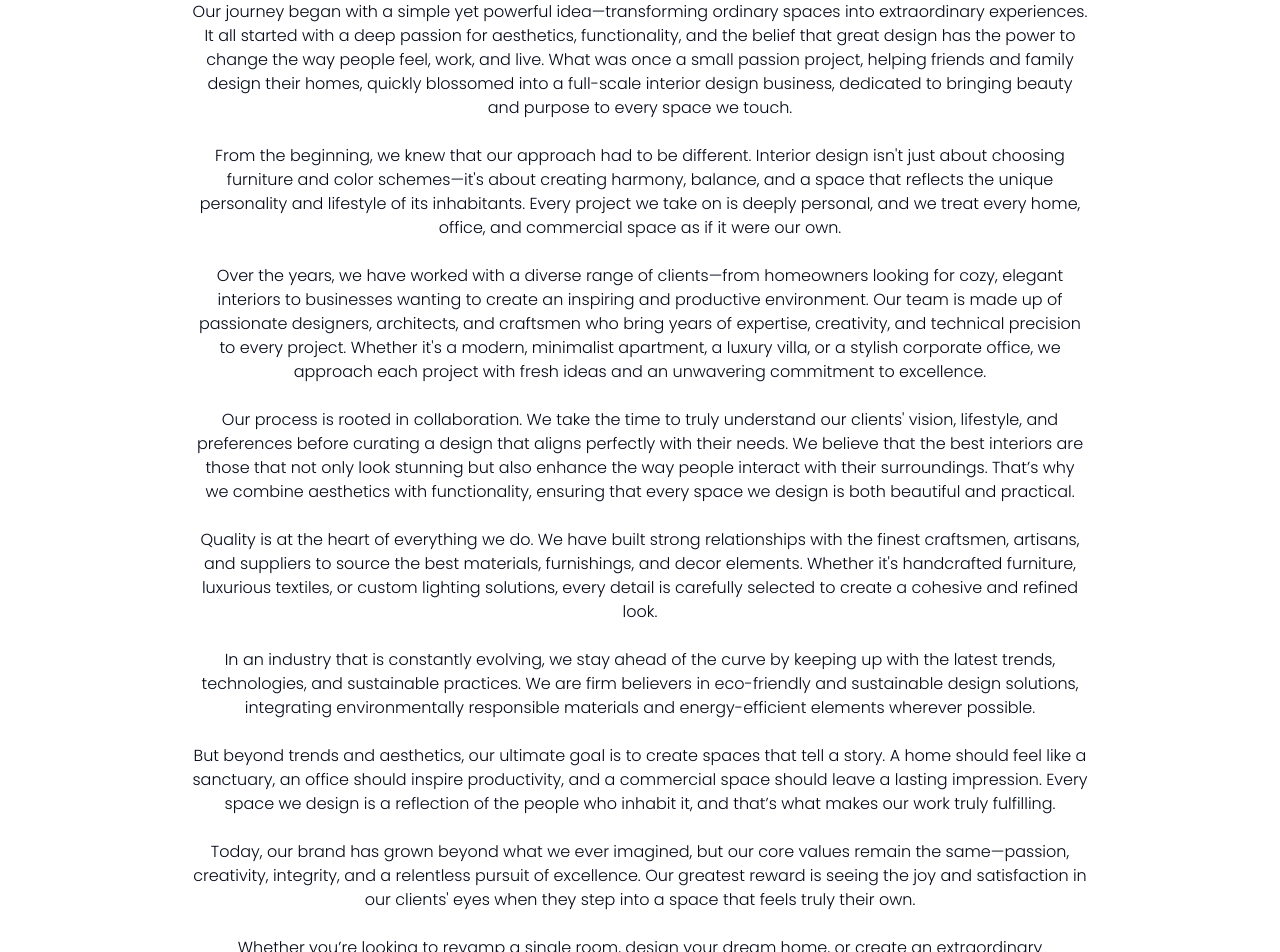
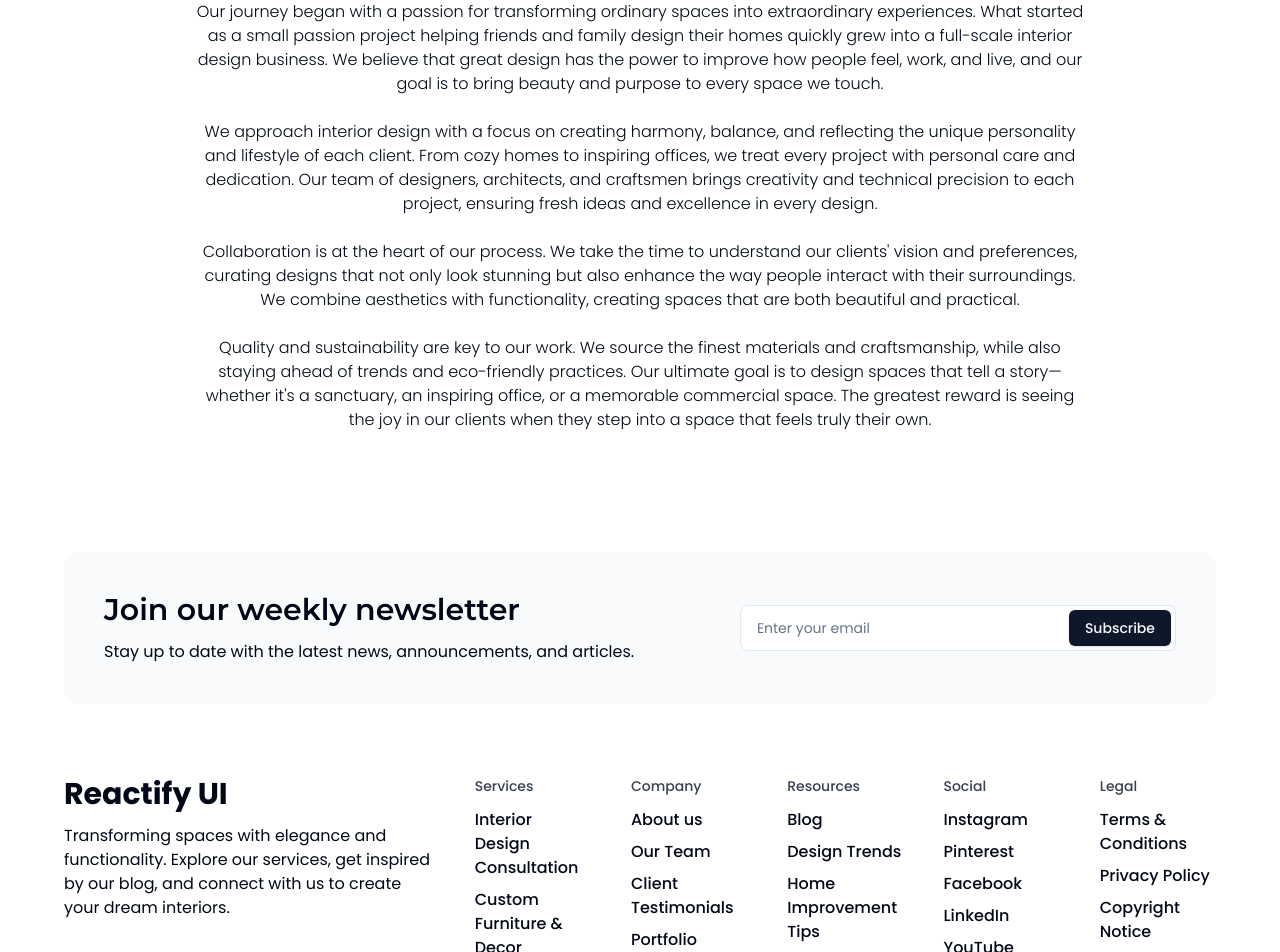
Before and after one commit to shashankaz/relix, a React (Vite) app: page /about in a window 1280 px wide. Shown: the part 320-1272 px from the top of the page. Built offline with nearby package versions, Linux system fonts and the light colour scheme.

Commit message:
feat: revise About page content for clarity and engagement

```diff
--- a/src/pages/About/index.tsx
+++ b/src/pages/About/index.tsx
@@ -14,77 +14,35 @@ const About = () => {
       </div>
       <div className="space-y-6 max-w-4xl mx-auto">
         <p className="font-light text-center">
-          Our journey began with a simple yet powerful idea—transforming
-          ordinary spaces into extraordinary experiences. It all started with a
-          deep passion for aesthetics, functionality, and the belief that great
-          design has the power to change the way people feel, work, and live.
-          What was once a small passion project, helping friends and family
-          design their homes, quickly blossomed into a full-scale interior
-          design business, dedicated to bringing beauty and purpose to every
-          space we touch.
+          Our journey began with a passion for transforming ordinary spaces into
+          extraordinary experiences. What started as a small passion project
+          helping friends and family design their homes quickly grew into a
+          full-scale interior design business. We believe that great design has
+          the power to improve how people feel, work, and live, and our goal is
+          to bring beauty and purpose to every space we touch.
         </p>
         <p className="font-light text-center">
-          From the beginning, we knew that our approach had to be different.
-          Interior design isn't just about choosing furniture and color
-          schemes—it's about creating harmony, balance, and a space that
-          reflects the unique personality and lifestyle of its inhabitants.
-          Every project we take on is deeply personal, and we treat every home,
-          office, and commercial space as if it were our own.
+          We approach interior design with a focus on creating harmony, balance,
+          and reflecting the unique personality and lifestyle of each client.
+          From cozy homes to inspiring offices, we treat every project with
+          personal care and dedication. Our team of designers, architects, and
+          craftsmen brings creativity and technical precision to each project,
+          ensuring fresh ideas and excellence in every design.
         </p>
         <p className="font-light text-center">
-          Over the years, we have worked with a diverse range of clients—from
-          homeowners looking for cozy, elegant interiors to businesses wanting
-          to create an inspiring and productive environment. Our team is made up
-          of passionate designers, architects, and craftsmen who bring years of
-          expertise, creativity, and technical precision to every project.
-          Whether it's a modern, minimalist apartment, a luxury villa, or a
-          stylish corporate office, we approach each project with fresh ideas
-          and an unwavering commitment to excellence.
+          Collaboration is at the heart of our process. We take the time to
+          understand our clients' vision and preferences, curating designs that
+          not only look stunning but also enhance the way people interact with
+          their surroundings. We combine aesthetics with functionality, creating
+          spaces that are both beautiful and practical.
         </p>
         <p className="font-light text-center">
-          Our process is rooted in collaboration. We take the time to truly
-          understand our clients' vision, lifestyle, and preferences before
-          curating a design that aligns perfectly with their needs. We believe
-          that the best interiors are those that not only look stunning but also
-          enhance the way people interact with their surroundings. That’s why we
-          combine aesthetics with functionality, ensuring that every space we
-          design is both beautiful and practical.
-        </p>
-        <p className="font-light text-center">
-          Quality is at the heart of everything we do. We have built strong
-          relationships with the finest craftsmen, artisans, and suppliers to
-          source the best materials, furnishings, and decor elements. Whether
-          it's handcrafted furniture, luxurious textiles, or custom lighting
-          solutions, every detail is carefully selected to create a cohesive and
-          refined look.
-        </p>
-        <p className="font-light text-center">
-          In an industry that is constantly evolving, we stay ahead of the curve
-          by keeping up with the latest trends, technologies, and sustainable
-          practices. We are firm believers in eco-friendly and sustainable
-          design solutions, integrating environmentally responsible materials
-          and energy-efficient elements wherever possible.
-        </p>
-        <p className="font-light text-center">
-          But beyond trends and aesthetics, our ultimate goal is to create
-          spaces that tell a story. A home should feel like a sanctuary, an
-          office should inspire productivity, and a commercial space should
-          leave a lasting impression. Every space we design is a reflection of
-          the people who inhabit it, and that’s what makes our work truly
-          fulfilling.
-        </p>
-        <p className="font-light text-center">
-          Today, our brand has grown beyond what we ever imagined, but our core
-          values remain the same—passion, creativity, integrity, and a
-          relentless pursuit of excellence. Our greatest reward is seeing the
-          joy and satisfaction in our clients' eyes when they step into a space
-          that feels truly their own.
-        </p>
-        <p className="font-light text-center">
-          Whether you’re looking to revamp a single room, design your dream
-          home, or create an extraordinary commercial space, we’re here to bring
-          your vision to life. Let’s embark on this creative journey together
-          and turn your space into something remarkable.
+          Quality and sustainability are key to our work. We source the finest
+          materials and craftsmanship, while also staying ahead of trends and
+          eco-friendly practices. Our ultimate goal is to design spaces that
+          tell a story—whether it's a sanctuary, an inspiring office, or a
+          memorable commercial space. The greatest reward is seeing the joy in
+          our clients when they step into a space that feels truly their own.
         </p>
       </div>
     </div>
```
